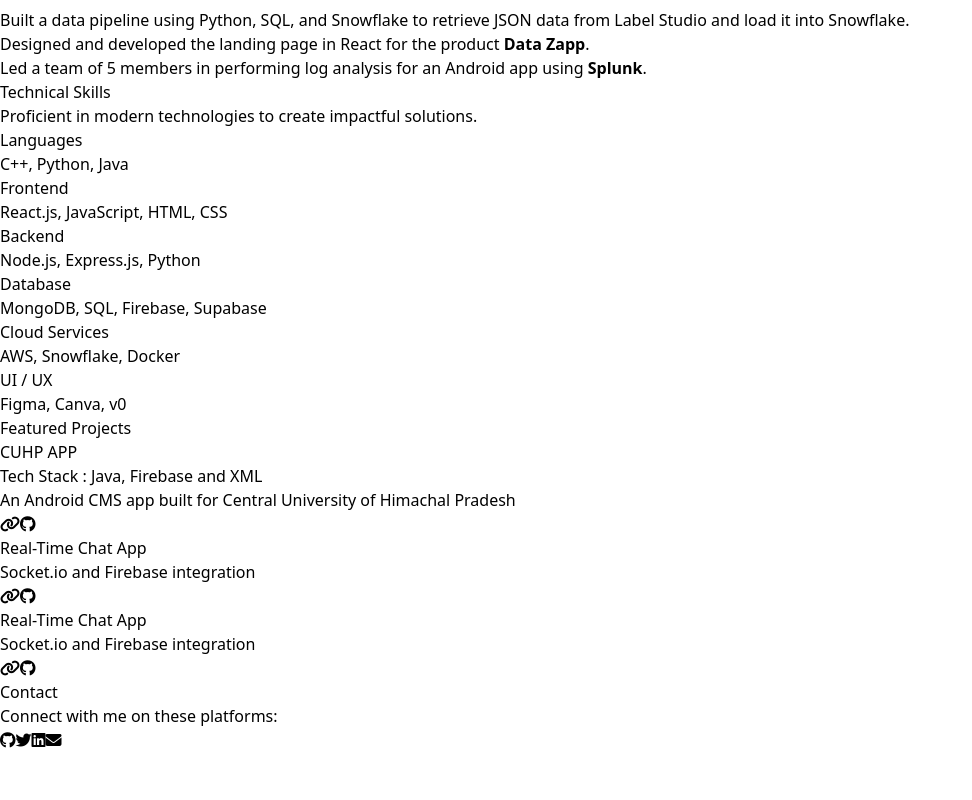
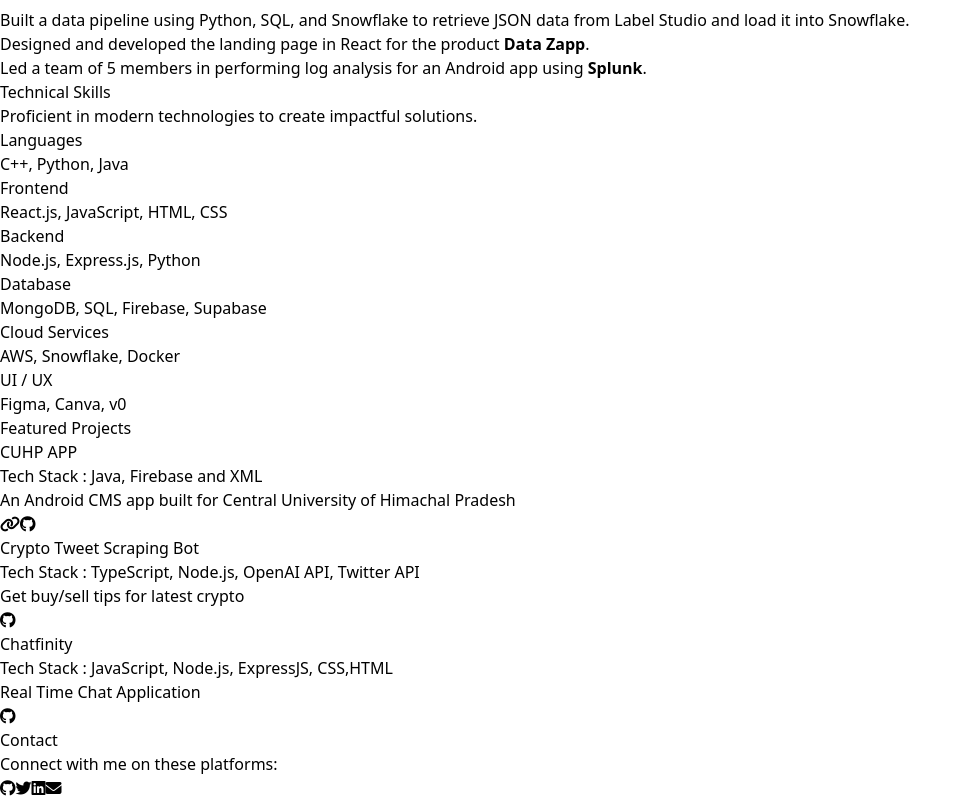
Before and after one commit to pandey22/Portfolio-Website, a React (Vite) app: page / in a window 1280 px wide. Shown: the part 376-1176 px from the top of the page, without its empty margins (0-972 px from the left). Before the commit the page ends 1128 px from the top, so only its background shows below. Built offline with nearby package versions, Linux system fonts and the light colour scheme.

Commit message:
updated projects

```diff
--- a/src/App.jsx
+++ b/src/App.jsx
@@ -121,6 +121,9 @@
                 from Label Studio and load it into Snowflake.</li>
                 <li>Designed and developed the landing page in React for the product <b>Data Zapp</b>.</li>
                 <li>Led a team of 5 members in performing log analysis for an Android app using <b>Splunk</b>.</li>
+
+
+
               </ul>
             </div>
 
@@ -179,25 +182,29 @@
               <h3 className="text-xl font-bold mb-2">CUHP APP</h3>
               <p className="text-gray-300 text-center font-bold mb-6">Tech Stack : Java, Firebase and XML</p>
               <p className="text-gray-300 text-center">An Android CMS app built for Central University of Himachal Pradesh</p>
-              <i className="fa-solid fa-link text-xl text-gray-300 hover:text-white mt-5 "></i>
+              <i className="fa-solid fa-link text-2xl text-gray-300 hover:text-white mt-5 "></i>
               <a href="https://github.com/pandey22/CUHP-APP-v1.0" target="_blank" rel="noopener noreferrer">
-              <i className="fab fa-github text-xl text-gray-300 hover:text-white ml-4"></i>
+              <i className="fab fa-github text-2xl text-gray-300 hover:text-white ml-4"></i>
               </a>
 
             </div>
             <div className="bg-neutral-900 p-6 rounded-lg">
-              <h3 className="text-xl font-bold mb-2">Real-Time Chat App</h3>
-              <p className="text-gray-300">Socket.io and Firebase integration</p>
-              <i className="fa-solid fa-link text-xl text-gray-300 hover:text-white mt-5 "></i>
-              <a href="https://github.com/pandey22/CUHP-APP-v1.0" target="_blank" rel="noopener noreferrer">
-              <i className="fab fa-github text-xl text-gray-300 hover:text-white ml-4"></i>
+              <h3 className="text-xl font-bold mb-2">Crypto Tweet Scraping Bot</h3>
+              <p className="text-gray-300 text-center font-bold mb-6">Tech Stack :  TypeScript, Node.js, OpenAI API, Twitter API
+              </p>
+              <p className="text-gray-300">Get buy/sell tips for latest crypto</p>
+              <a href="https://github.com/pandey22/tweetScraping-" target="_blank" rel="noopener noreferrer">
+              <i className="fab fa-github text-2xl text-gray-300 hover:text-white ml-4 mt-5"></i>
               </a>
             </div>
             <div className="bg-neutral-900 p-6 rounded-lg">
-              <h3 className="text-xl font-bold mb-2">Real-Time Chat App</h3>
-              <p className="text-gray-300">Socket.io and Firebase integration</p>
-              <i className="fa-solid fa-link text-xl text-gray-300 hover:text-white mt-5 "></i>
-              <i className="fab fa-github text-xl text-gray-300 hover:text-white ml-4"></i>
+              <h3 className="text-xl font-bold mb-2">Chatfinity</h3>
+              <p className="text-gray-300 text-center font-bold mb-6">Tech Stack :  JavaScript, Node.js, ExpressJS, CSS,HTML
+              </p>
+              <p className="text-gray-300">Real Time Chat Application</p>
+              <a href="https://github.com/pandey22/Chatfinity" target="_blank" rel="noopener noreferrer">
+              <i className="fab fa-github text-2xl text-gray-300 hover:text-white ml-4 mt-5"></i>
+              </a>
             </div>
           </div>
         </div>
```
